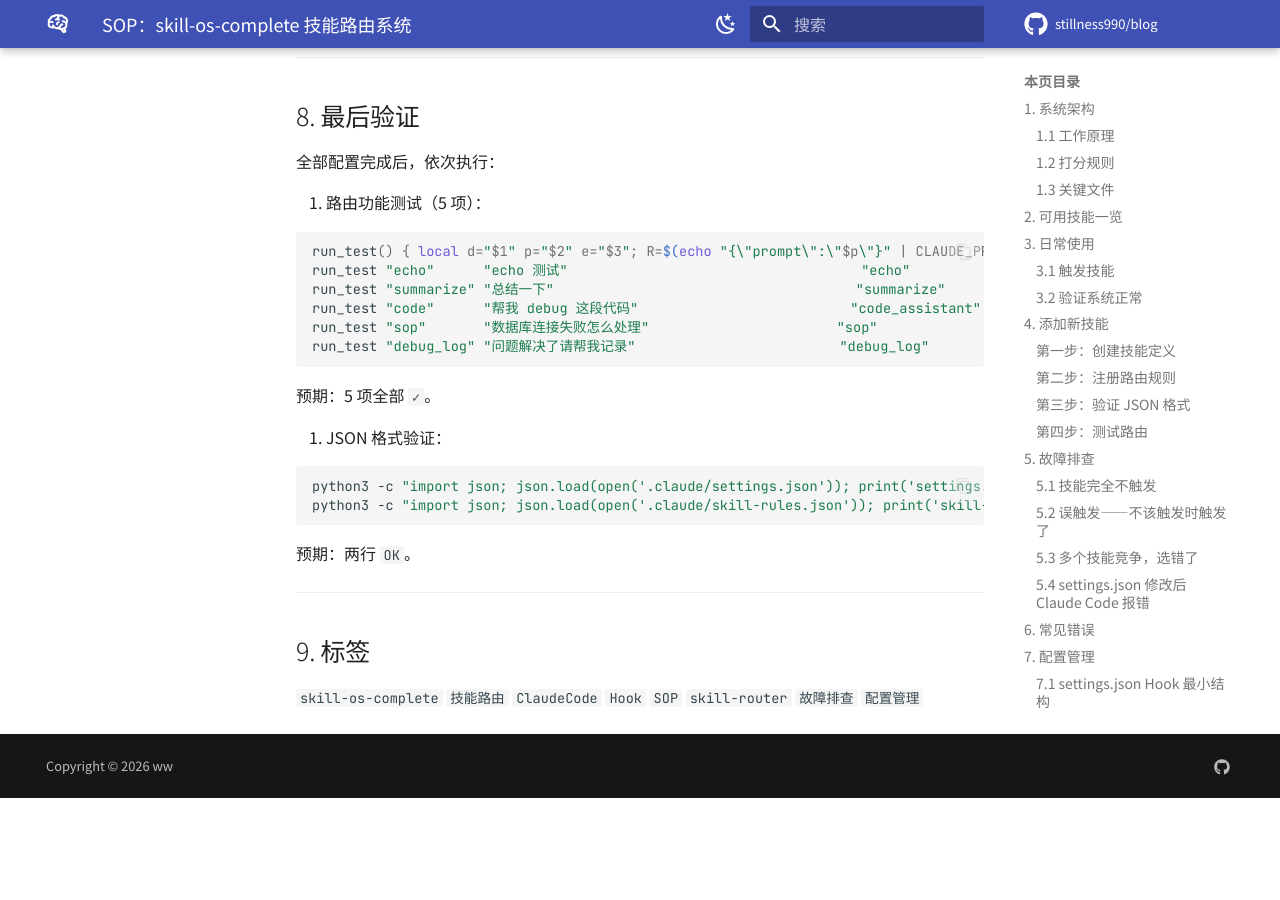
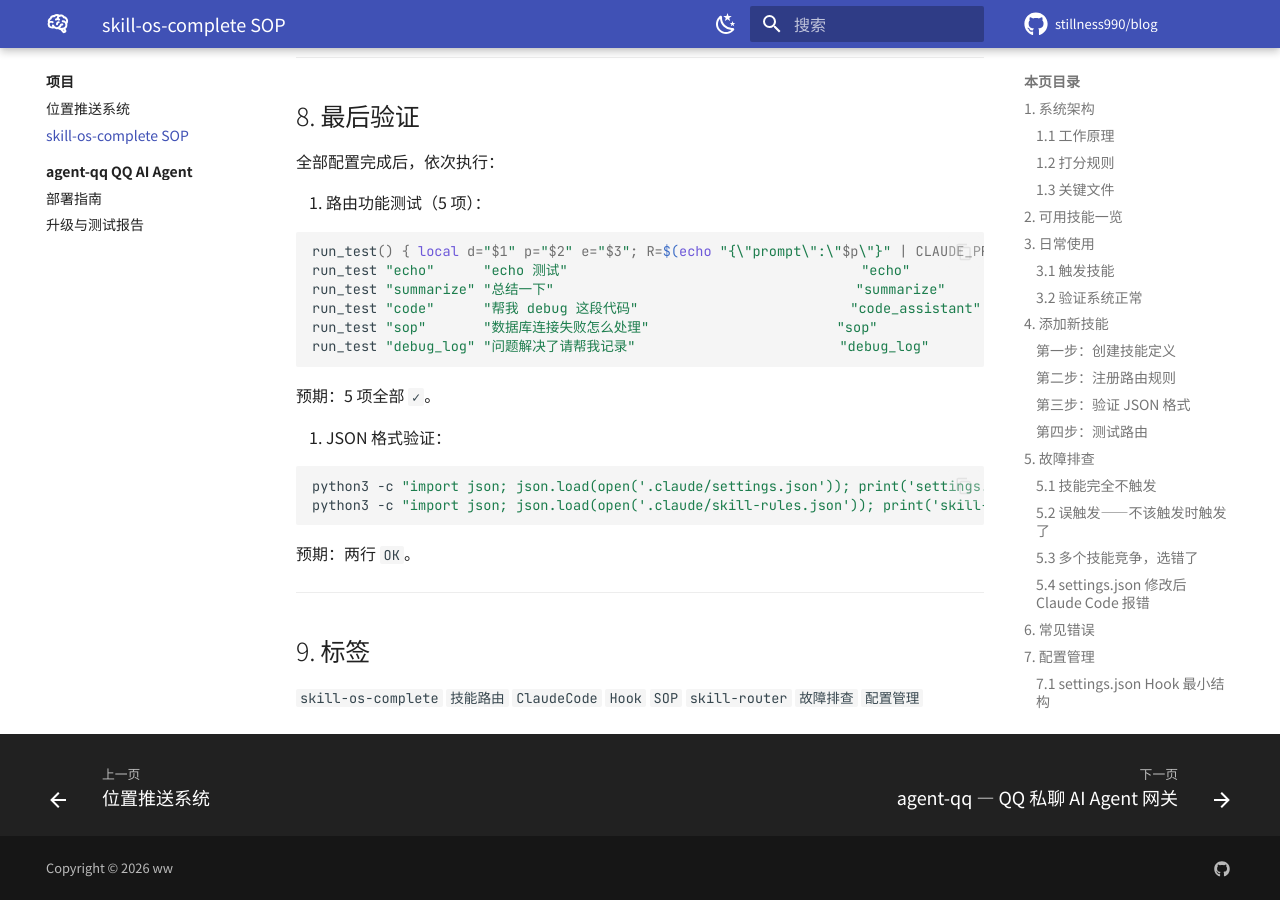
Before and after one commit to stillness990/blog, an MkDocs documentation site: the page built from docs/projects/skill-os-complete-sop.md, in a window 1280 px wide and 900 px high, scrolled down 7483 px. Built offline with MkDocs 1.6.1 and Material for MkDocs 9.7.7, drawn with Linux system fonts in a browser that asks for light colours; comment, search, counter and statistics services are not loaded; before the commit the page ends 8281 px from its top, so only the background shows below that.

Commit message:
fix: update mkdocs.yml nav for new agent-qq section

```diff
--- a/mkdocs.yml
+++ b/mkdocs.yml
@@ -117,7 +117,11 @@ nav:
   - 项目:
       - projects/index.md
       - 位置推送系统: projects/location-push-system.md
-      - agent-qq 完整安装部署流程: projects/agent-qq-complete-sop.md
+      - skill-os-complete SOP: projects/skill-os-complete-sop.md
+      - agent-qq QQ AI Agent:
+          - projects/agent-qq/index.md
+          - 部署指南: projects/agent-qq/deployment-guide.md
+          - 升级与测试报告: projects/agent-qq/v2.0.1-upgrade-and-test.md
   - 学习笔记:
       - notes/index.md
       - Python: notes/python.md
```
